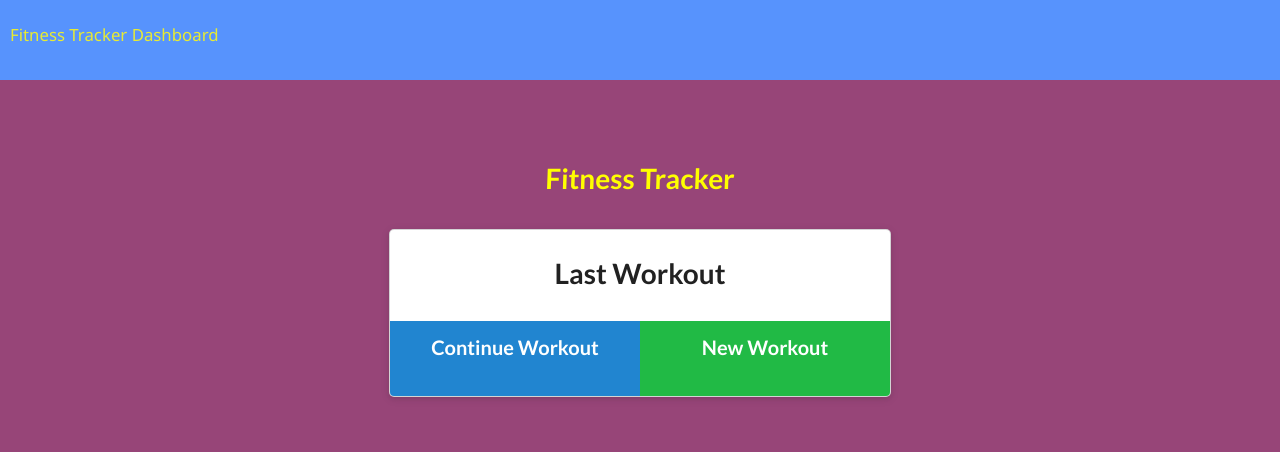
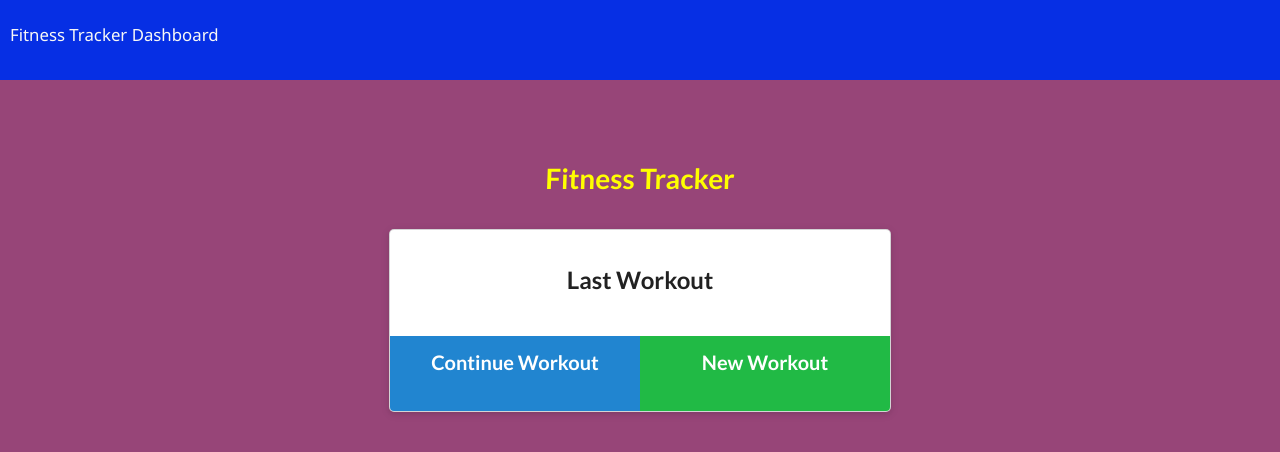
Before and after one commit to Guled06/workout_tracker, a website: page public/index.html in a window 1280 px wide. Drawn offline with nearby package versions, Linux system fonts and the light colour scheme; no server answers.

Commit message:
changed the color of the navbar, changed the last-workout tag from h3 to h2 and I also changed the color of the text in the navbar

```diff
--- a/public/index.html
+++ b/public/index.html
@@ -22,7 +22,7 @@
     <div class="ui container workout">
       <div class="ui raised card m-auto">
         <div class="prev-workout">
-          <h3>Last Workout</h3>
+          <h2>Last Workout</h2>
           <div>
             <div class="workout-stats"></div>
             <div class="buttons">
--- a/public/style.css
+++ b/public/style.css
@@ -17,8 +17,8 @@ body {
 }
 
 nav {
-  background-color: #5793fd;
-  color: #e8eb33;
+  background-color: #062fe4;
+  color: #f8f8f6;
   height: 80px;
   padding: 10px;
   line-height: 3;
--- a/public/workout.js
+++ b/public/workout.js
@@ -1,6 +1,6 @@
 async function initWorkout() {
   const lastWorkout = await API.getLastWorkout();
-  console.log("Last workout:", lastWorkout);
+
   if (lastWorkout) {
     document
       .querySelector("a[href='/exercise?']")
```
